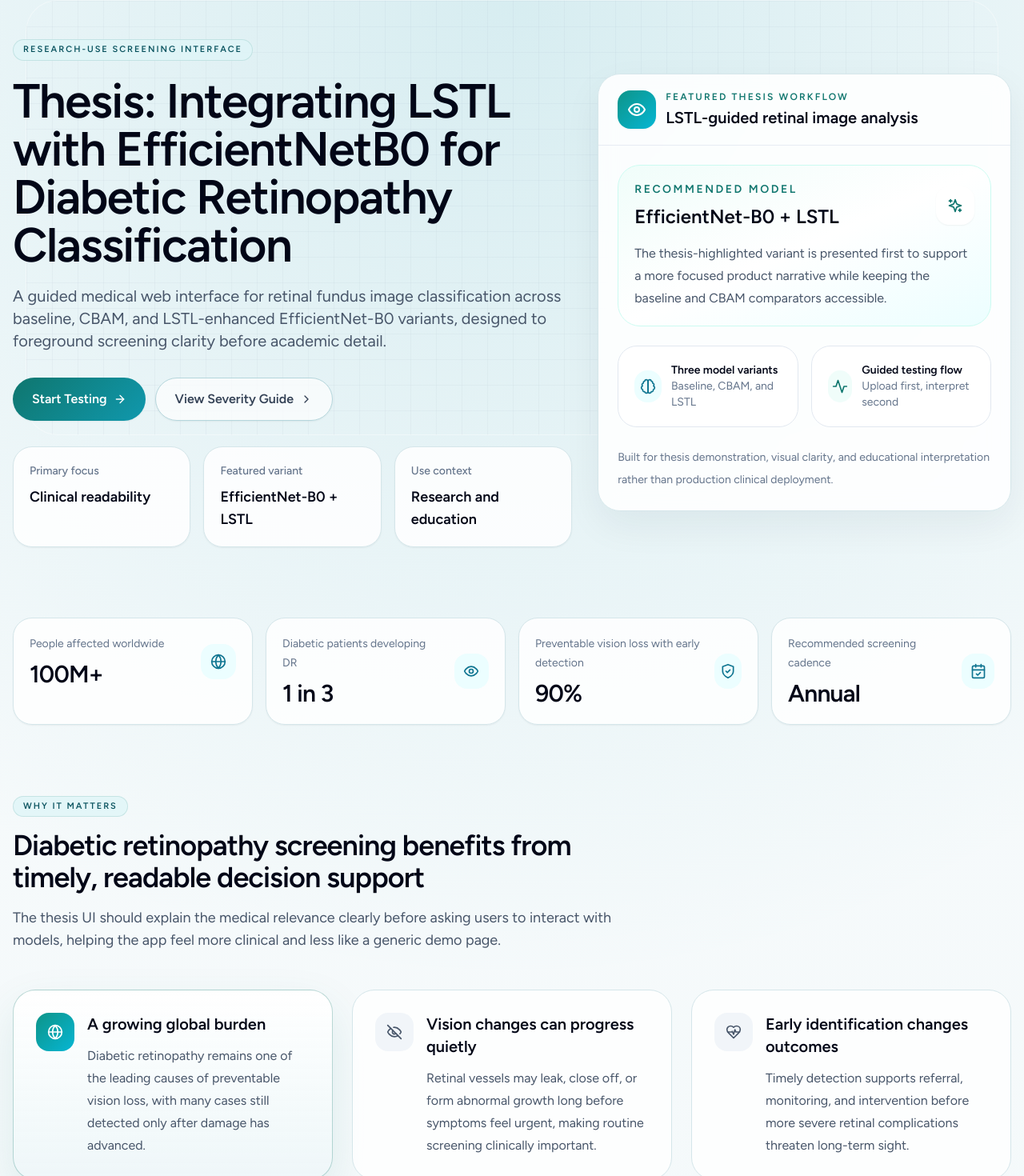
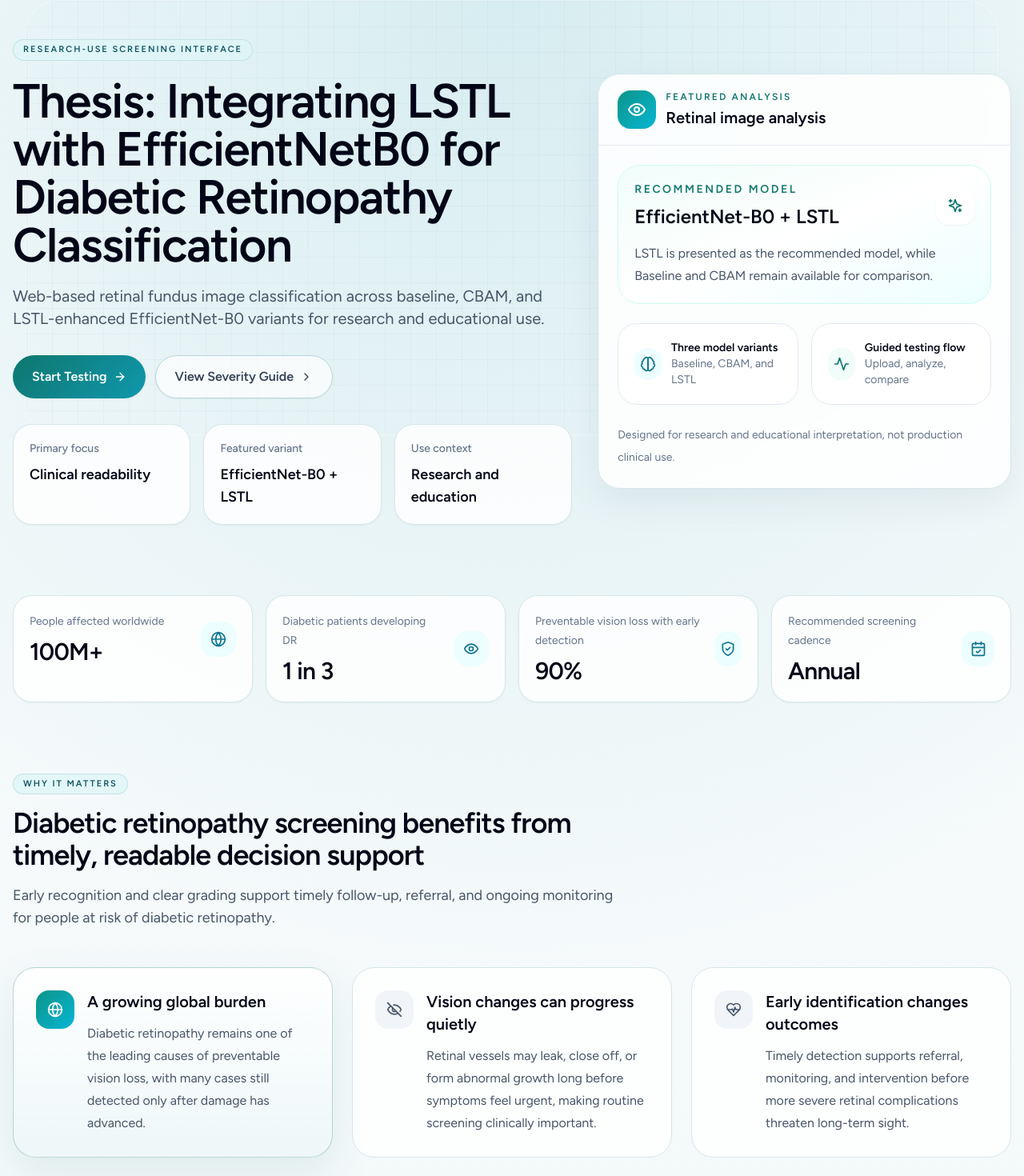
Before and after one commit to syn-vita/efficientnetLSTL-DR-classifier, a React (Vite) app in the folder dr-classification-webapp/: page / in a window 1280 px wide. Shown: the top 1470 px of the page at 80% size. Built offline with nearby package versions, Linux system fonts and the light colour scheme.

Commit message:
fix: remove meta redesign copy from DR webapp UI

```diff
--- a/dr-classification-webapp/src/App.jsx
+++ b/dr-classification-webapp/src/App.jsx
@@ -112,11 +112,11 @@ function App() {
             <div className="border-b border-slate-200/80 px-6 py-6 lg:border-b-0 lg:border-r">
               <span className="eyebrow">Testing workspace</span>
               <h2 className="mt-4 text-2xl font-semibold tracking-tight text-slate-950 md:text-3xl">
-                Guided model comparison with LSTL surfaced first
+                Model comparison and retinal image analysis
               </h2>
               <p className="mt-4 max-w-3xl text-base leading-7 text-slate-600">
-                The testing screen now leads with the thesis-highlighted LSTL configuration, while
-                Baseline and CBAM remain available as secondary comparison paths.
+                Select a model, upload a retinal fundus image, and review the resulting
+                classification output and severity assessment.
               </p>
 
               <div className="mt-6 grid gap-4 sm:grid-cols-3">
--- a/dr-classification-webapp/src/components/Header.jsx
+++ b/dr-classification-webapp/src/components/Header.jsx
@@ -31,7 +31,7 @@ export default function Header({ onBackToLanding, showBackButton = false }) {
         </div>
 
         <p className="hidden max-w-sm text-right text-sm leading-6 text-slate-500 lg:block">
-          Guided retinal image testing with LSTL surfaced first and the comparison models kept available.
+          Retinal image analysis across the available thesis model variants.
         </p>
       </div>
     </header>
--- a/dr-classification-webapp/src/components/LandingPage.jsx
+++ b/dr-classification-webapp/src/components/LandingPage.jsx
@@ -51,7 +51,7 @@ const models = [
     name: 'EfficientNet-B0 + LSTL',
     label: 'Recommended Thesis Variant',
     description:
-      'The featured implementation integrates a Local-Global Spatially-Aware Transformer Layer to improve representation quality while preserving the EfficientNet-B0 backbone.',
+      'Integrates a Local-Global Spatially-Aware Transformer Layer while preserving the EfficientNet-B0 backbone.',
     accent: 'from-teal-600 to-cyan-500'
   },
   {
@@ -96,9 +96,8 @@ export default function LandingPage({ onStartTesting }) {
                   {thesisTitle}
                 </h1>
                 <p className="max-w-3xl text-lg leading-8 text-slate-600 md:text-xl">
-                  A guided medical web interface for retinal fundus image classification across baseline,
-                  CBAM, and LSTL-enhanced EfficientNet-B0 variants, designed to foreground screening
-                  clarity before academic detail.
+                  Web-based retinal fundus image classification across baseline, CBAM, and
+                  LSTL-enhanced EfficientNet-B0 variants for research and educational use.
                 </p>
               </div>
 
@@ -137,10 +136,10 @@ export default function LandingPage({ onStartTesting }) {
                   </div>
                   <div>
                     <p className="text-xs font-semibold uppercase tracking-[0.18em] text-teal-700">
-                      Featured thesis workflow
+                      Featured analysis
                     </p>
                     <h2 className="mt-1 text-xl font-semibold text-slate-950">
-                      LSTL-guided retinal image analysis
+                      Retinal image analysis
                     </h2>
                   </div>
                 </div>
@@ -160,8 +159,8 @@ export default function LandingPage({ onStartTesting }) {
                     </div>
                   </div>
                   <p className="mt-4 leading-7 text-slate-600">
-                    The thesis-highlighted variant is presented first to support a more focused product
-                    narrative while keeping the baseline and CBAM comparators accessible.
+                    LSTL is presented as the recommended model, while Baseline and CBAM remain
+                    available for comparison.
                   </p>
                 </div>
 
@@ -184,15 +183,14 @@ export default function LandingPage({ onStartTesting }) {
                       </div>
                       <div>
                         <p className="text-sm font-semibold text-slate-950">Guided testing flow</p>
-                        <p className="text-sm text-slate-500">Upload first, interpret second</p>
+                        <p className="text-sm text-slate-500">Upload, analyze, compare</p>
                       </div>
                     </div>
                   </div>
                 </div>
 
                 <p className="text-sm leading-7 text-slate-500">
-                  Built for thesis demonstration, visual clarity, and educational interpretation rather
-                  than production clinical deployment.
+                  Designed for research and educational interpretation, not production clinical use.
                 </p>
               </div>
             </div>
@@ -224,8 +222,8 @@ export default function LandingPage({ onStartTesting }) {
             <span className="eyebrow">Why it matters</span>
             <h2 className="section-title mt-4">Diabetic retinopathy screening benefits from timely, readable decision support</h2>
             <p className="section-copy mt-4">
-              The thesis UI should explain the medical relevance clearly before asking users to interact
-              with models, helping the app feel more clinical and less like a generic demo page.
+              Early recognition and clear grading support timely follow-up, referral, and ongoing
+              monitoring for people at risk of diabetic retinopathy.
             </p>
           </div>
 
@@ -262,10 +260,10 @@ export default function LandingPage({ onStartTesting }) {
           <div className="mb-12 flex flex-col gap-5 lg:flex-row lg:items-end lg:justify-between">
             <div className="max-w-3xl">
               <span className="eyebrow">Model overview</span>
-              <h2 className="section-title mt-4">Three thesis variants, with LSTL foregrounded as the primary experience</h2>
+              <h2 className="section-title mt-4">Three model variants for diabetic retinopathy classification</h2>
               <p className="section-copy mt-4">
-                The redesign keeps baseline and CBAM available for comparison, but the public-facing
-                presentation should clearly lead with the thesis-highlighted LSTL approach.
+                Baseline, CBAM, and LSTL variants are available for comparison, with LSTL presented
+                as the recommended primary model.
               </p>
             </div>
             <button onClick={onStartTesting} className="btn-primary w-fit">
@@ -331,10 +329,10 @@ export default function LandingPage({ onStartTesting }) {
             <div className="grid gap-8 lg:grid-cols-[0.9fr_1.1fr] lg:items-start">
               <div>
                 <span className="eyebrow">Academic context</span>
-                <h2 className="section-title mt-4">Thesis framing remains present, but no longer dominates the top of the interface</h2>
+                <h2 className="section-title mt-4">Academic and thesis context</h2>
                 <p className="section-copy mt-4">
-                  This section preserves the university and authorship context while keeping the landing
-                  experience focused on medical classification and interaction flow.
+                  University, authorship, and degree context are included here as supporting information
+                  for the project and its research setting.
                 </p>
               </div>
 
@@ -375,8 +373,8 @@ export default function LandingPage({ onStartTesting }) {
             </div>
           </div>
           <p className="max-w-xl text-sm leading-6 text-slate-500 md:text-right">
-            Built to support clearer demonstration of baseline, CBAM, and LSTL-enhanced diabetic
-            retinopathy classification workflows.
+            Supports comparison of baseline, CBAM, and LSTL-enhanced diabetic retinopathy
+            classification models.
           </p>
         </div>
       </footer>
--- a/dr-classification-webapp/src/components/SeverityCarousel.jsx
+++ b/dr-classification-webapp/src/components/SeverityCarousel.jsx
@@ -196,8 +196,8 @@ export default function SeverityCarousel() {
           <span className="eyebrow">Severity reference</span>
           <h2 className="section-title mt-4">Diabetic retinopathy grading overview</h2>
           <p className="section-copy mt-4">
-            This section keeps the educational severity reference intact while presenting it inside the
-            same calmer clinical system used across the redesigned landing page.
+            Reference guide to the retinal findings and severity levels commonly used in diabetic
+            retinopathy grading.
           </p>
         </div>
 
--- a/dr-classification-webapp/src/config/models.js
+++ b/dr-classification-webapp/src/config/models.js
@@ -5,7 +5,7 @@ export const modelConfig = {
     shortName: 'LSTL',
     badge: 'Recommended',
     description:
-      'The thesis-highlighted EfficientNet-B0 variant integrates a Local-Global Spatially-Aware Transformer Layer for the primary research-facing experience.',
+      'EfficientNet-B0 with a Local-Global Spatially-Aware Transformer Layer.',
     architecture: 'EfficientNet-B0 + LSTL',
     parameters: '4.05M',
     accuracy: 'Balanced accuracy (val, best epoch, fold 4): 67.19%',
@@ -31,7 +31,7 @@ export const modelConfig = {
     shortName: 'CBAM',
     badge: 'Alternative',
     description:
-      'The CBAM-enhanced EfficientNet-B0 variant provides an attention-based comparison point within the thesis workflow.',
+      'EfficientNet-B0 enhanced with a Convolutional Block Attention Module.',
     architecture: 'EfficientNet-B0 + CBAM',
     parameters: '4.22M',
     accuracy: 'Balanced accuracy (val, best epoch, fold 4): 68.77%',
```
